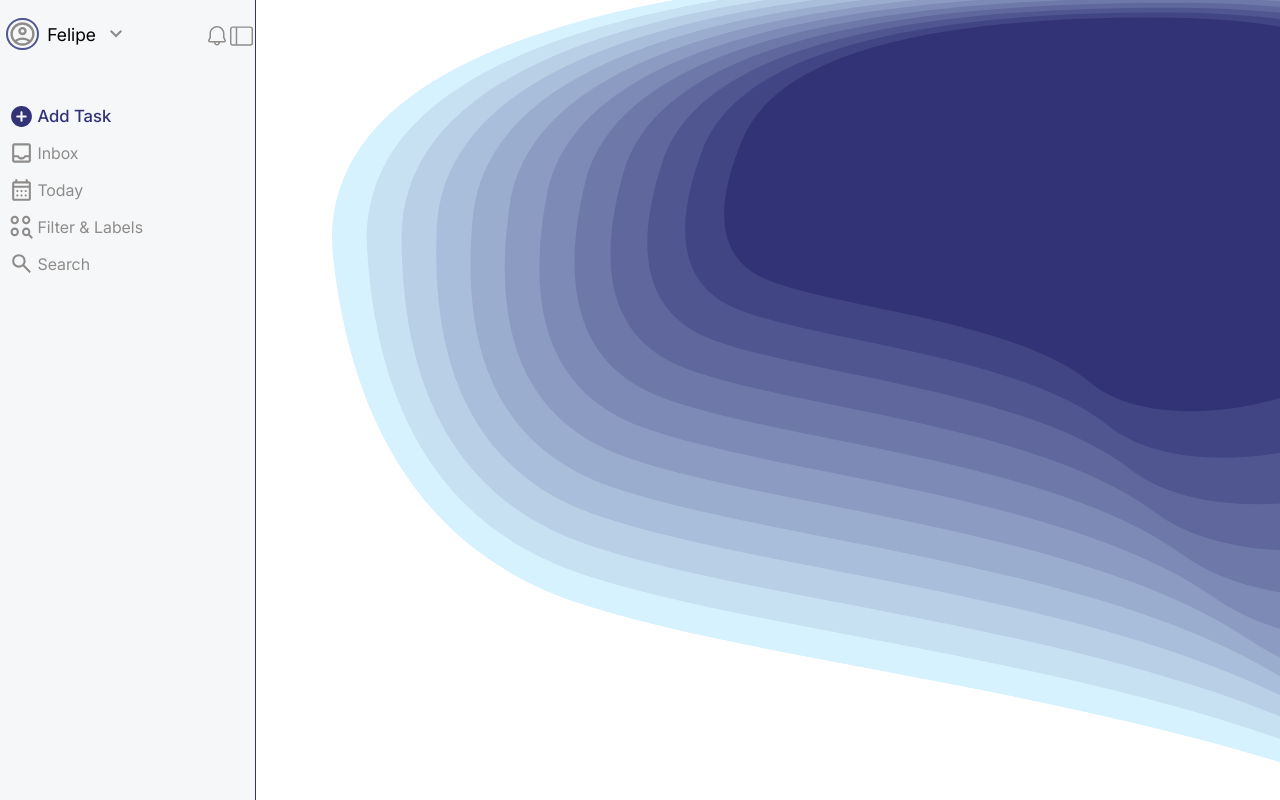
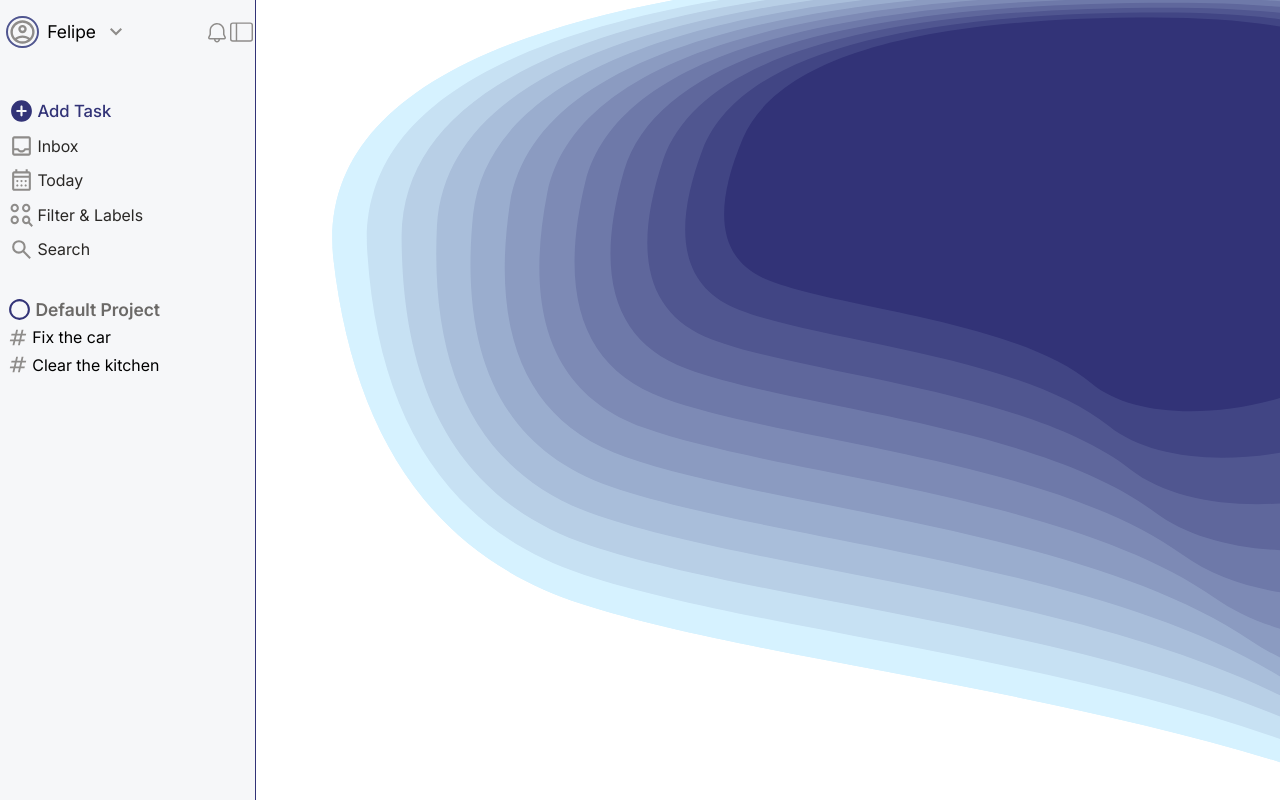
Before and after one commit to FelipeABG/TodoList-PP, a website built with webpack: page src/template.html in a window 1280 px wide. Built offline with nearby package versions, Linux system fonts and the light colour scheme.

Commit message:
added project logic

```diff
--- /dev/null
+++ b/src/js/project.js
@@ -0,0 +1,38 @@
+import { create } from "./node.js";
+import circleIcon from "../img/circle.svg";
+
+export default class {
+  constructor(name, tasks) {
+    this.name = name;
+    this.tasks = tasks;
+  }
+
+  intoNode() {
+    const projectTitle = create("div")
+      .class("title-container")
+      .child(
+        create("img").class("title-img").source(circleIcon).build(),
+        create("p").content(this.name).build(),
+      )
+      .build();
+
+    if (this.tasks.length == 0) {
+      return create("div").class("project").child(projectTitle).build();
+    }
+
+    return create("div")
+      .class("project")
+      .child(projectTitle, ...this.#tasksToNode())
+      .build();
+  }
+
+  #tasksToNode() {
+    const divs = [];
+
+    this.tasks.forEach((task) => {
+      divs.push(task.intoMiniNode());
+    });
+
+    return divs;
+  }
+}
--- a/src/js/todo.js
+++ b/src/js/task.js
@@ -1,4 +1,5 @@
-import { create } from "./ui.js";
+import { create } from "./node.js";
+import hashtagIcon from "../img/hashtag.svg";
 
 export default class {
   constructor(title, description, dueDate, priority) {
@@ -9,18 +10,28 @@ export default class {
   }
 
   intoNode() {
-    const todoDiv = create("div").class("todo").build();
+    const taskDiv = create("div").class("task").build();
 
     this.#attrIter().forEach((attr) => {
       const node = create("div")
-        .class("todo-" + attr.name)
+        .class("task-" + attr.name)
         .content(attr.data)
         .build();
 
-      todoDiv.appendChild(node);
+      taskDiv.appendChild(node);
     });
 
-    return todoDiv;
+    return taskDiv;
+  }
+
+  intoMiniNode() {
+    return create("div")
+      .class("task-mini")
+      .child(
+        create("img").class("task-img").source(hashtagIcon).build(),
+        create("p").content(this.title).build(),
+      )
+      .build();
   }
 
   #attrIter() {
--- a/src/js/ui.js
+++ b/src/js/ui.js
@@ -7,14 +7,16 @@ import searchIcon from "../img/search.svg";
 import inboxIcon from "../img/inbox.svg";
 import calendarIcon from "../img/calendar.svg";
 import filterIcon from "../img/filter.svg";
-
 import Button from "./button.js";
 import { create } from "./node.js";
+import Project from "./project.js";
+import Task from "./task.js";
 
 export default class {
   static render() {
     this.#renderSideBarButtons();
     this.#renderSideBarProfile();
+    this.#renderProjects();
   }
 
   static toggleSideBar() {
@@ -88,4 +90,15 @@ export default class {
 
     body.append(sideBarButton, notificationButton);
   }
+
+  static #renderProjects() {
+    const projectContainer = document.querySelector(".project-container");
+
+    projectContainer.append(
+      new Project("Default Project", [
+        new Task("Fix the car", "a", "a", "a"),
+        new Task("Clear the kitchen", "a", "a", "a"),
+      ]).intoNode(),
+    );
+  }
 }
--- a/src/style.css
+++ b/src/style.css
@@ -6,8 +6,10 @@
 :root {
   font-family: "Inter";
   --dark-blue: #323377;
-  --dark-gray: #8e8c8a;
+  --dark-gray: #6b6967;
   --light-blue: #a9beda;
+  --light-black: #2a2826;
+  --buttons-width: 97%;
 }
 
 body,
@@ -29,7 +31,8 @@ html {
   border-right: 0.5px solid var(--dark-blue);
   background-color: #f6f7f9;
   transition: 0.2s;
-  overflow: hidden;
+  overflow-x: hidden;
+  overflow-y: scroll;
   display: flex;
   flex-direction: column;
   gap: 30px;
@@ -69,13 +72,13 @@ html {
   box-sizing: border-box;
   flex: 1;
   gap: 3px;
-  width: 97%;
+  width: var(--buttons-width);
   padding-left: 5px;
   display: flex;
   flex-direction: row;
   align-items: center;
   border-radius: 10px;
-  color: var(--dark-gray);
+  color: var(--light-black);
 }
 
 .side-bar-button:hover {
@@ -115,17 +118,11 @@ html {
   width: 1.6rem;
 }
 
-.main-container {
-  width: 80%;
-  height: 100%;
-  transition: 0.2s;
-}
-
 .toggle-side-bar-button {
   position: fixed;
   width: 1.4rem;
   left: 18%;
-  top: 25px;
+  top: 2.6vh;
   transition: 0.2s;
 }
 
@@ -133,7 +130,7 @@ html {
   position: fixed;
   width: 1.5rem;
   left: 16%;
-  top: 24px;
+  top: 2.6vh;
   transition: 0.2s;
 }
 
@@ -142,3 +139,67 @@ html {
   transition: 0.1s;
   transform: scale(1.1);
 }
+
+.project-container {
+  display: flex;
+  align-items: center;
+  flex-direction: column;
+  height: 67%;
+  overflow: scroll;
+  gap: 30px;
+  cursor: default;
+}
+
+.project {
+  width: var(--buttons-width);
+  height: 10vh;
+  flex-shrink: 0;
+  gap: 3px;
+  display: flex;
+  flex-direction: column;
+}
+
+.title-container {
+  flex: 1;
+  box-sizing: border-box;
+  gap: 3px;
+  display: flex;
+  padding-left: 3px;
+  flex-direction: row;
+  align-items: center;
+}
+
+.task-mini {
+  flex: 1;
+  display: flex;
+  gap: 3px;
+  padding-left: 3px;
+  flex-direction: row;
+  align-items: center;
+}
+
+.title-container p,
+.task-mini p {
+  padding: 0;
+  margin: 0;
+}
+
+.title-img {
+  width: 1.6rem;
+}
+
+.task-img {
+  width: 1.4rem;
+}
+
+.title-container p {
+  font-weight: 600;
+  font-size: 1.1rem;
+  color: var(--dark-gray);
+}
+
+.main-container {
+  width: 80%;
+  height: 100%;
+  transition: 0.2s;
+}
--- a/src/template.html
+++ b/src/template.html
@@ -13,6 +13,9 @@
     </div>
     <div class="buttons-container">
     </div>
+    <div class="project-container">
+    </div>
+
   </div>
   <div class="main-container">
 
```
Also changed, not shown: src/img/circle.svg (added), src/img/hashtag.svg (added), 1 other file.
